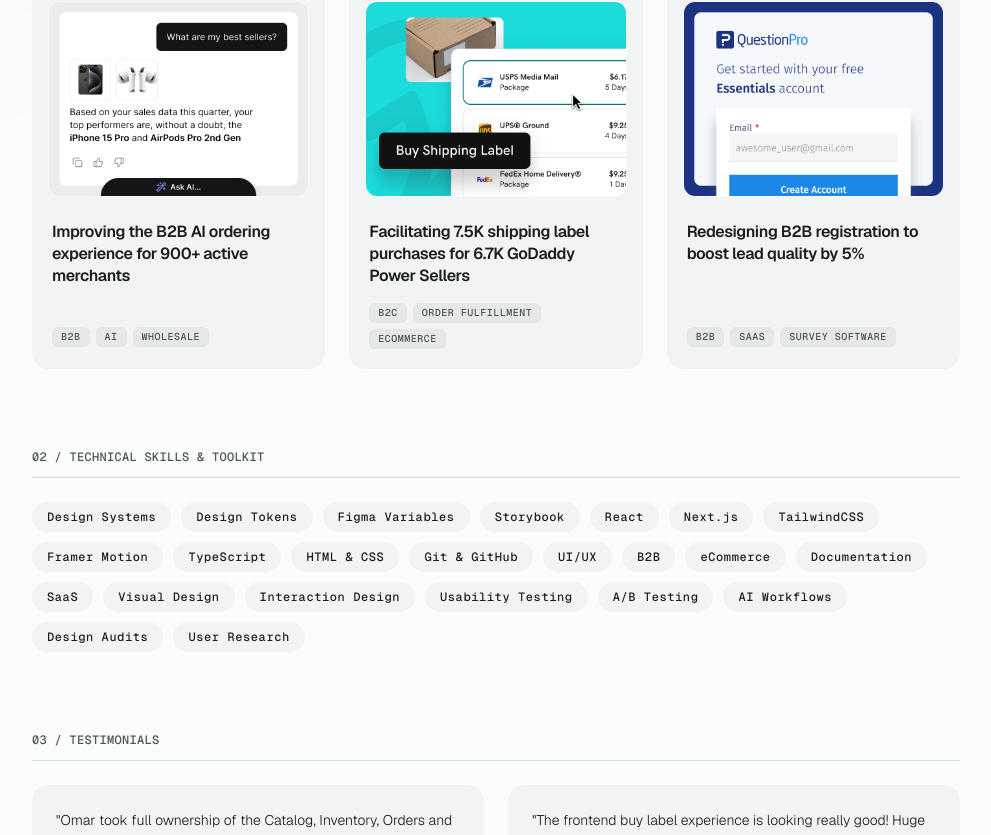
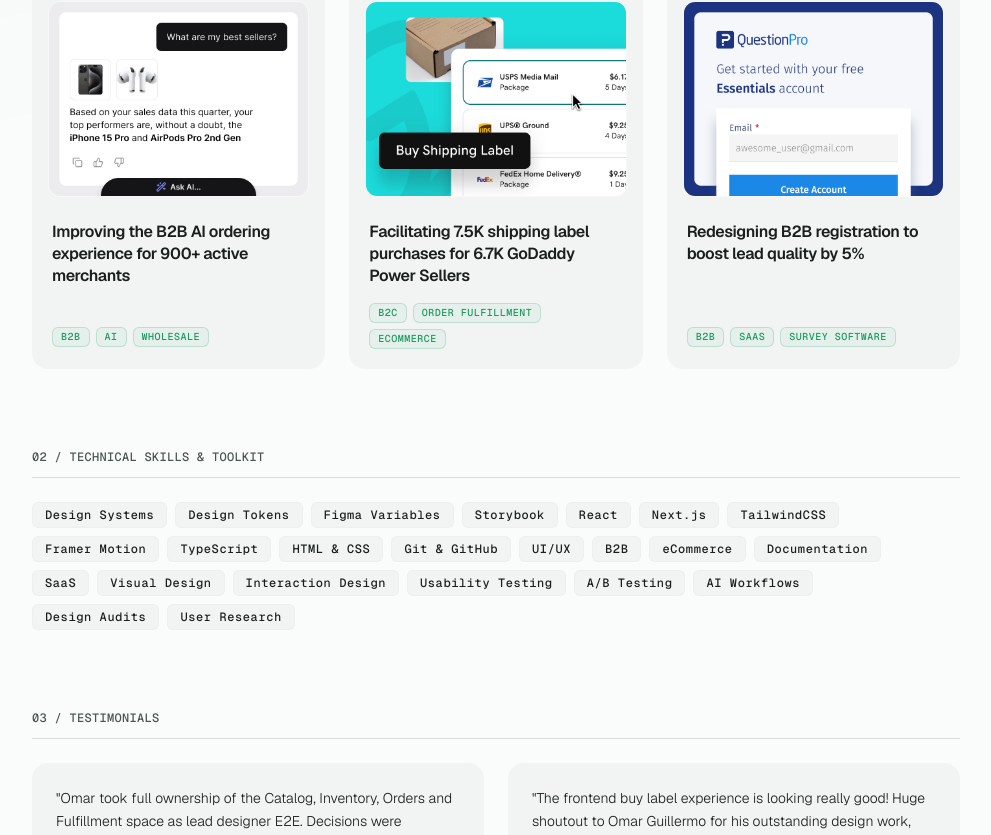
Before and after one commit to omguillermo/portfolio-gemini-v0, a Next.js app: page / in a window 1280 px wide. Shown: the part 570-1405 px from the top of the page, without its empty margins (144-1135 px from the left). Built offline with nearby package versions, Linux system fonts and the light colour scheme.

Commit message:
style(design-system): unify tag design system with rounded-md and theme-reactive brand color tint across all 3 tag surfaces

```diff
--- a/app/case-studies/[slug]/page.tsx
+++ b/app/case-studies/[slug]/page.tsx
@@ -215,7 +215,7 @@
         {/* Project Tag Pills */}
         <div className="mb-4 flex flex-wrap gap-2">
           {project.tag.split(/[,•]/).map((t) => (
-            <span key={t.trim()} className="inline-flex items-center px-3 py-1 rounded-full text-mono font-mono text-xxs uppercase tracking-wider text-brand bg-brand/5 border border-brand/20">
+            <span key={t.trim()} className="inline-flex items-center px-2.5 py-0.5 rounded-md text-mono font-mono text-xxs uppercase tracking-wider text-brand bg-brand/5 border border-brand/20">
               {t.trim()}
             </span>
           ))}
--- a/app/page.tsx
+++ b/app/page.tsx
@@ -88,7 +88,7 @@
                             {project.tag.split(/[,•]/).map((tagText, tIdx) => (
                               <span
                                 key={tIdx}
-                                className="inline-flex items-center px-2 py-0.5 rounded-md text-mono font-mono text-xxs uppercase tracking-wider text-secondary bg-foreground/5 border border-border/20"
+                                className="inline-flex items-center px-2 py-0.5 rounded-md text-mono font-mono text-xxs uppercase tracking-wider text-brand bg-brand/5 border border-brand/20"
                               >
                                 {tagText.trim()}
                               </span>
@@ -118,14 +118,14 @@
           </Reveal>
 
           <Reveal width="100%" delay={0.1} overflow="visible">
-            <div className="flex flex-wrap gap-2.5 max-w-4xl">
+            <div className="flex flex-wrap gap-2 max-w-4xl">
               {[
                 'Design Systems', 'Design Tokens', 'Figma Variables', 'Storybook',
                 'React', 'Next.js', 'TailwindCSS', 'Framer Motion', 'TypeScript', 'HTML & CSS', 'Git & GitHub',
                 'UI/UX', 'B2B', 'eCommerce', 'Documentation', 'SaaS', 'Visual Design', 'Interaction Design',
                 'Usability Testing', 'A/B Testing', 'AI Workflows', 'Design Audits', 'User Research'
               ].map(s => (
-                <span key={s} className="text-mono font-mono text-xs tracking-wider bg-surface-inset border border-transparent rounded-lg px-3.5 py-1.5 text-primary hover:border-brand/30 hover:bg-brand/5 hover:text-brand transition-all duration-300">
+                <span key={s} className="text-mono font-mono text-xs tracking-wider bg-surface-inset border border-border/20 rounded-md px-3 py-1 text-primary hover:border-brand/20 hover:bg-brand/5 hover:text-brand transition-all duration-300">
                   {s}
                 </span>
               ))}
```
